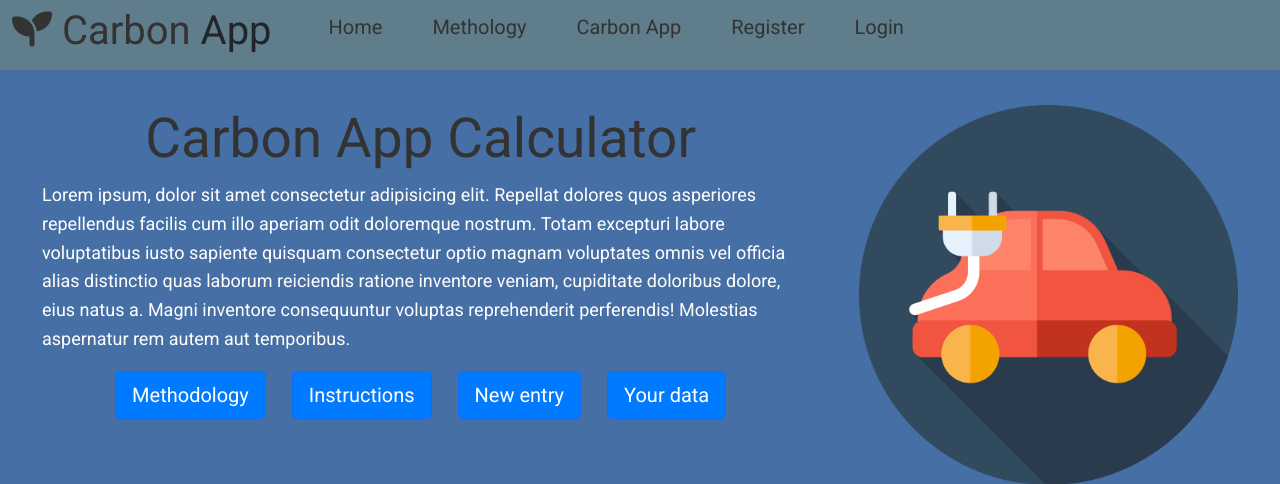
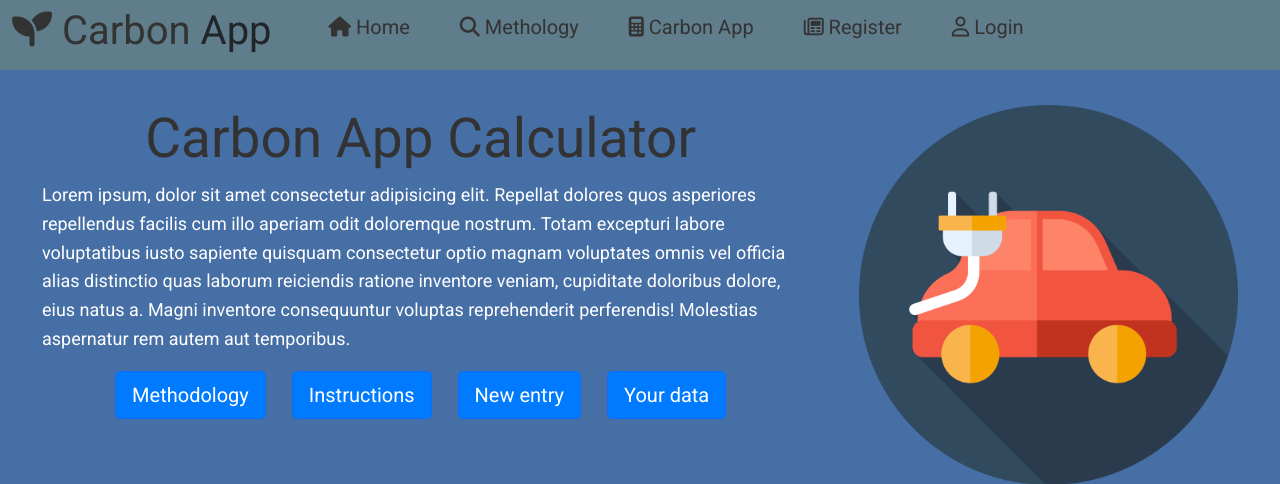
Before and after one commit to PederEP/Carbon_App, a Flask app: page /carbon_app in a window 1280 px wide. Shown: the top 484 px of the page. Run offline with Flask 2, Linux system fonts and the light colour scheme; some libraries are stand-ins or nearby versions.

Commit message:
Update layout.html
Added symbols in the header and changed the hover

```diff
--- a/capp/templates/layout.html
+++ b/capp/templates/layout.html
@@ -48,19 +48,19 @@
                 <ul>
                     </li>
                     <li>
-                        <a href="{{url_for('home.home_home')}}">Home</a>
+                        <a href="{{url_for('home.home_home')}}"><i class="fa-solid fa-house"></i> Home</a>
                     </li>
                     <li>
-                        <a href="{{url_for('methodology.methodology_home')}}">Methology</a>
+                        <a href="{{url_for('methodology.methodology_home')}}"><i class="fa-solid fa-magnifying-glass"></i> Methology</a>
                     </li>
                     <li>
-                        <a href="{{url_for('carbon_app.carbon_app_home')}}">Carbon App</a>
+                        <a href="{{url_for('carbon_app.carbon_app_home')}}"><i class="fa-solid fa-calculator"></i> Carbon App</a>
                     </li>
                     <li>
-                      <a href="{{url_for('users.register')}}">Register</a>
+                      <a href="{{url_for('users.register')}}"><i class="fa-regular fa-newspaper"></i> Register</a>
                     </li>
                     <li>
-                      <a href="{{url_for('users.login')}}">Login</a>
+                      <a href="{{url_for('users.login')}}"><i class="fa-regular fa-user"></i> Login</a>
                 </ul>
               </nav>
             </div>
```
